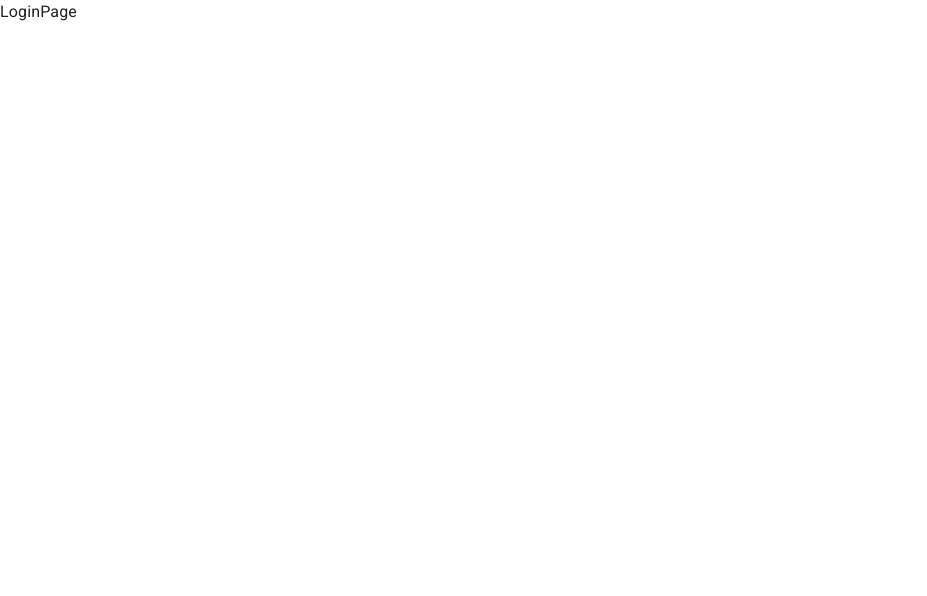
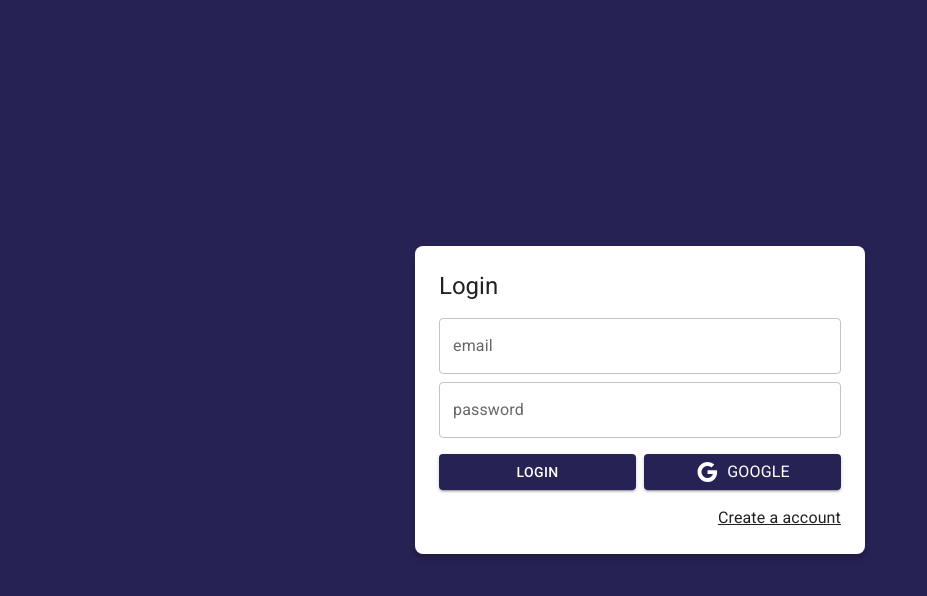
Before and after one commit to Martin-J-Larre/journal-app-react, a React (Vite) app: page /auth/login in a window 1280 px wide. Shown: the top 596 px of the page, without its empty margins (0-927 px from the left). Built offline with nearby package versions, Linux system fonts and the light colour scheme.

Commit message:
#3 Add AuthLayout, LoginPage and RegisterPage

```diff
--- /dev/null
+++ b/src/auth/layout/AuthLayout.jsx
@@ -0,0 +1,31 @@
+import { Grid, Typography } from "@mui/material";
+
+export const AuthLayout = ({ children, title }) => {
+  return (
+    <Grid
+      container
+      spacing={0}
+      direction="column"
+      alignItems="center"
+      justifyContent="center"
+      sx={{ minHeight: "100vh", backgroundColor: "primary.main", padding: 4 }}
+    >
+      <Grid
+        item
+        className="box-shadow"
+        xs={3}
+        sx={{
+          width: { sm: 450 },
+          backgroundColor: "white",
+          padding: 3,
+          borderRadius: 2,
+        }}
+      >
+        <Typography variant="h5" sx={{ mb: 1 }}>
+          {title}
+        </Typography>
+        {children}
+      </Grid>
+    </Grid>
+  );
+};
--- a/src/auth/pages/LoginPage.jsx
+++ b/src/auth/pages/LoginPage.jsx
@@ -1,5 +1,50 @@
-import React from "react";
+import { Link as RouterLink } from "react-router-dom";
+import { Google } from "@mui/icons-material";
+import { Button, Grid, Link, TextField, Typography } from "@mui/material";
+import { AuthLayout } from "../layout/AuthLayout";
 
 export const LoginPage = () => {
-  return <div>LoginPage</div>;
+  return (
+    <AuthLayout title="Login">
+      <form>
+        <Grid container>
+          <Grid item xs={12} sx={{ mt: 1 }}>
+            <TextField
+              label="email"
+              type="email"
+              placeholder="email@mail.com"
+              fullWidth
+            />
+          </Grid>
+          <Grid item xs={12} sx={{ mt: 1 }}>
+            <TextField
+              label="password"
+              type="password"
+              placeholder="password"
+              fullWidth
+            />
+          </Grid>
+
+          <Grid container spacing={1} sx={{ mb: 2, mt: 1 }}>
+            <Grid item xs={12} sm={6}>
+              <Button variant="contained" fullWidth>
+                Login
+              </Button>
+            </Grid>
+            <Grid item xs={12} sm={6}>
+              <Button variant="contained" fullWidth>
+                <Google />
+                <Typography sx={{ ml: 1 }}>Google</Typography>
+              </Button>
+            </Grid>
+          </Grid>
+          <Grid container direction="row" justifyContent="end">
+            <Link component={RouterLink} color="inherit" to="/auth/register">
+              Create a account
+            </Link>
+          </Grid>
+        </Grid>
+      </form>
+    </AuthLayout>
+  );
 };
--- a/src/auth/pages/RegisterPage.jsx
+++ b/src/auth/pages/RegisterPage.jsx
@@ -1,5 +1,52 @@
-import React from "react";
+import { Link as RouterLink } from "react-router-dom";
+import { Google } from "@mui/icons-material";
+import { Button, Grid, Link, TextField, Typography } from "@mui/material";
+import { AuthLayout } from "../layout/AuthLayout";
+export const RegisterPage = () => {
+  return (
+    <AuthLayout title="Register">
+      <form>
+        <Grid container>
+          <Grid item xs={12} sx={{ mt: 1 }}>
+            <TextField
+              label="Full name"
+              type="text"
+              placeholder="Full name"
+              fullWidth
+            />
+          </Grid>
+          <Grid item xs={12} sx={{ mt: 1 }}>
+            <TextField
+              label="email"
+              type="email"
+              placeholder="email@mail.com"
+              fullWidth
+            />
+          </Grid>
+          <Grid item xs={12} sx={{ mt: 1 }}>
+            <TextField
+              label="password"
+              type="password"
+              placeholder="password"
+              fullWidth
+            />
+          </Grid>
 
-export const RegisterPage = () => {
-  return <div>RegisterPage</div>;
+          <Grid container spacing={1} sx={{ mb: 2, mt: 1 }}>
+            <Grid item xs={12}>
+              <Button variant="contained" fullWidth>
+                Create account
+              </Button>
+            </Grid>
+          </Grid>
+          <Grid container direction="row" justifyContent="end">
+            <Typography sx={{ mr: 1 }}>Already have a account?</Typography>
+            <Link component={RouterLink} color="inherit" to="/auth/login">
+              Login
+            </Link>
+          </Grid>
+        </Grid>
+      </form>
+    </AuthLayout>
+  );
 };
--- a/src/index.css
+++ b/src/index.css
@@ -0,0 +1,3 @@
+.box-shadow {
+  box-shadow: 0px 5px 5px rgba(0, 0, 0, 0.2);
+}
```
